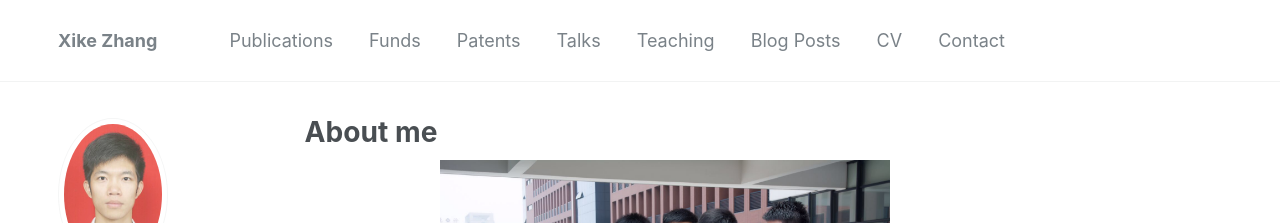
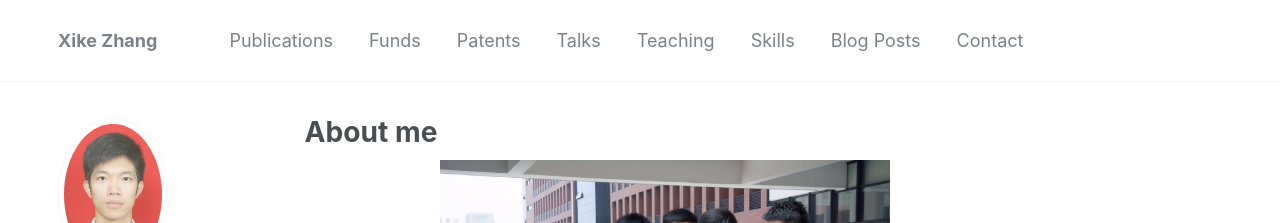
Before and after one commit to kokocheung/XikeZhang.github.io, a Jekyll site: the page built from _pages/about.md, in a window 1280 px wide and 929 px high. Shown: the top 223 px of the window. Built offline with Jekyll 4.4.1, drawn with Linux system fonts in a browser that asks for light colours.

Commit message:
Update navigation.yml

```diff
--- a/_data/navigation.yml
+++ b/_data/navigation.yml
@@ -15,11 +15,14 @@ main:
   - title: "Teaching"
     url: /teaching/
 
+  - title: "Skills"
+    url: /skills/
+
   - title: "Blog Posts"
     url: /year-archive/
 
-  - title: "CV"
-    url: /cv/
+  #- title: "CV"
+  #  url: /cv/
 
   - title: "Contact"
     url: /contact/
```
